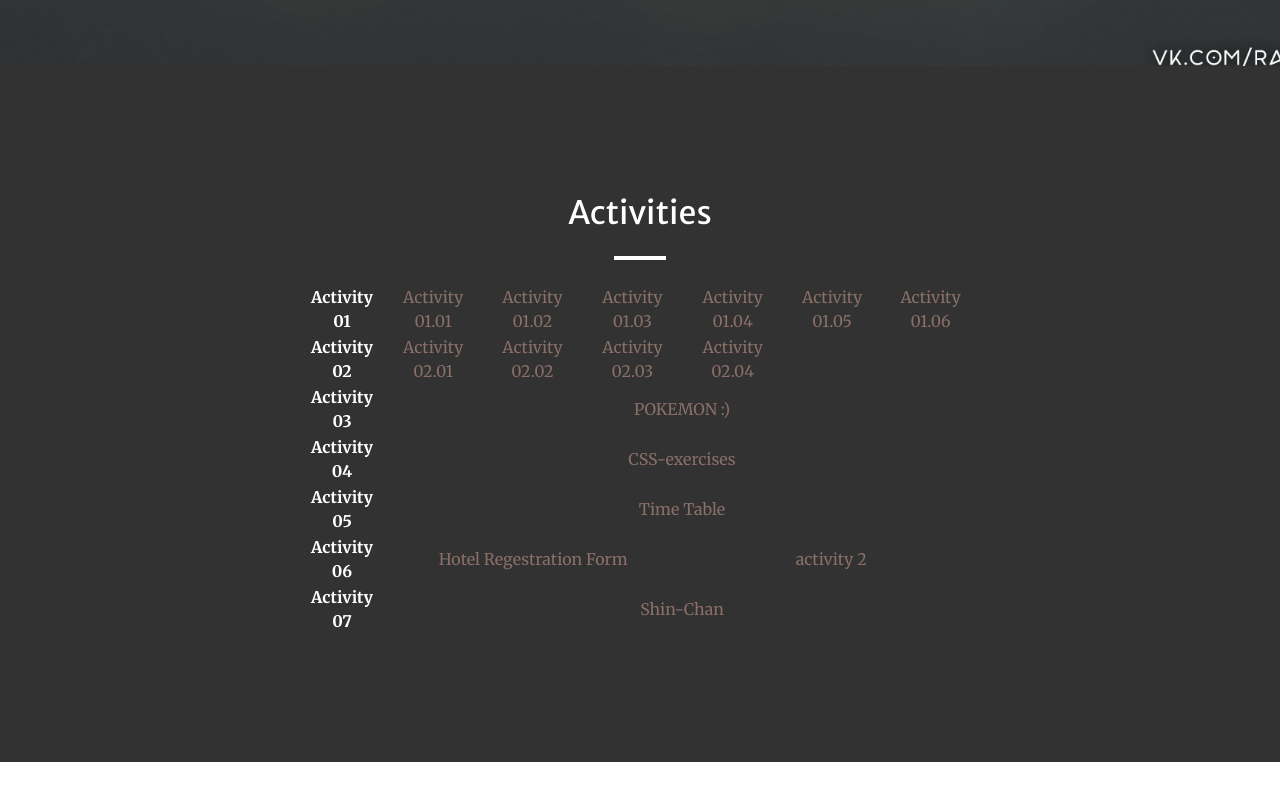
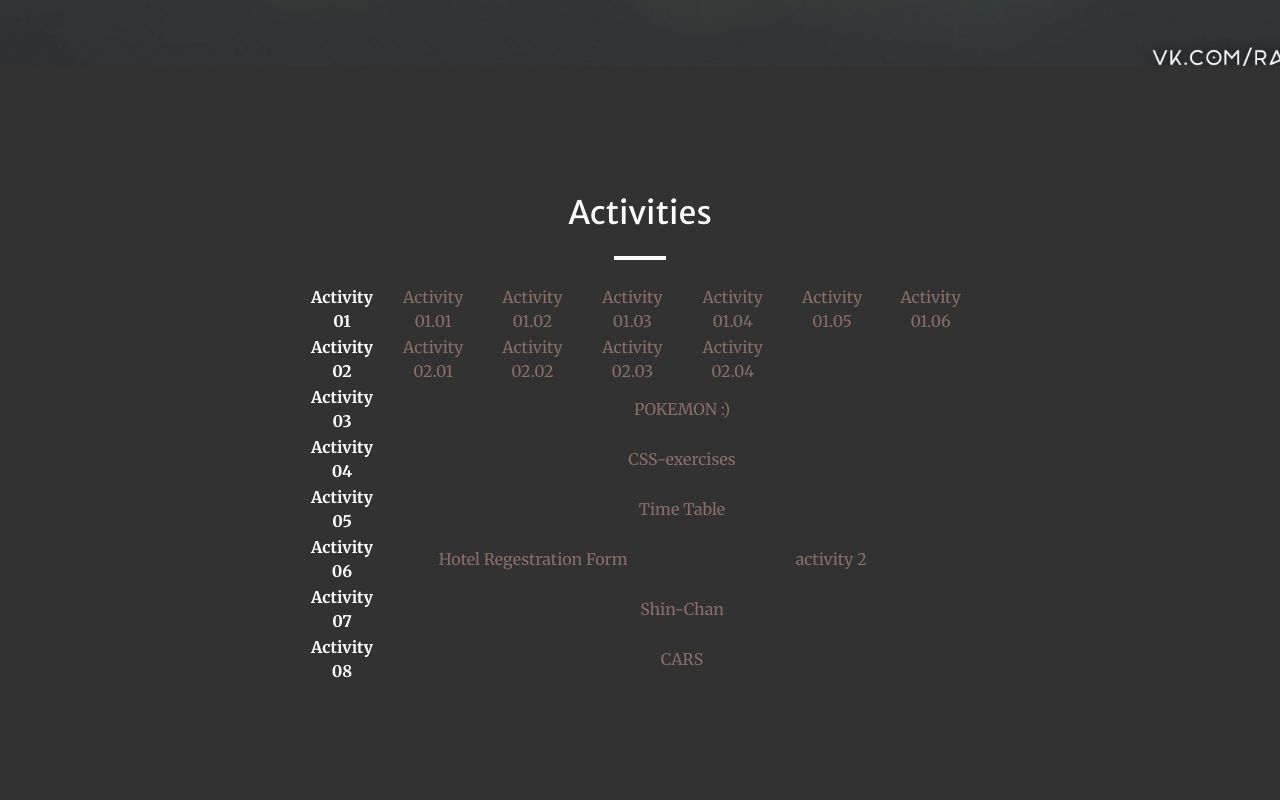
Before and after one commit to Akshaykumar2004/WT_Activities, a plain HTML site: page index.html in a window 1280 px wide. Shown: the part 734-1534 px from the top of the page. Before the commit the page ends 1496 px from the top, so only its background shows below. Drawn offline with nearby package versions, Linux system fonts and the light colour scheme.

Commit message:
Update index.html

```diff
--- a/index.html
+++ b/index.html
@@ -101,6 +101,10 @@
                                 <th class="text-white mt-0">Activity 07</th>
                                 <td colspan="6"><a href="assets/Activities/Activity_7/shinchan (1).jpg" target="_blank">Shin-Chan</a></td>
                             </tr>
+                             <tr>
+                                <th class="text-white mt-0">Activity 08</th>
+                                <td colspan="6"><a href="assets/Activities/Activity_8/cars.html" target="_blank">CARS</a></td>
+                            </tr>
                         </table>
 
                     </div>
```
